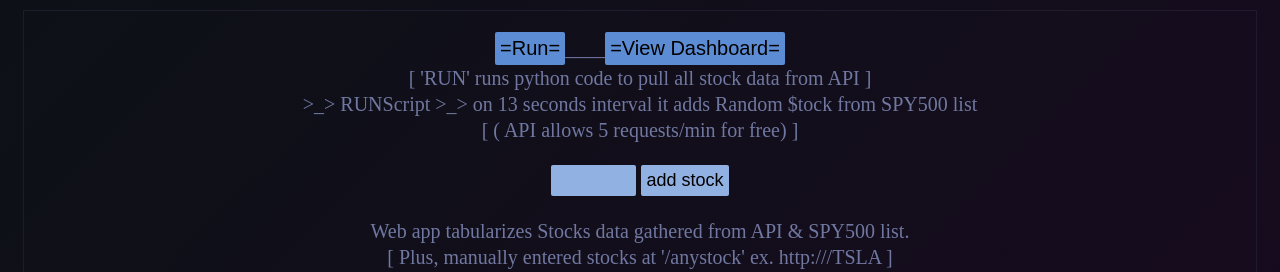
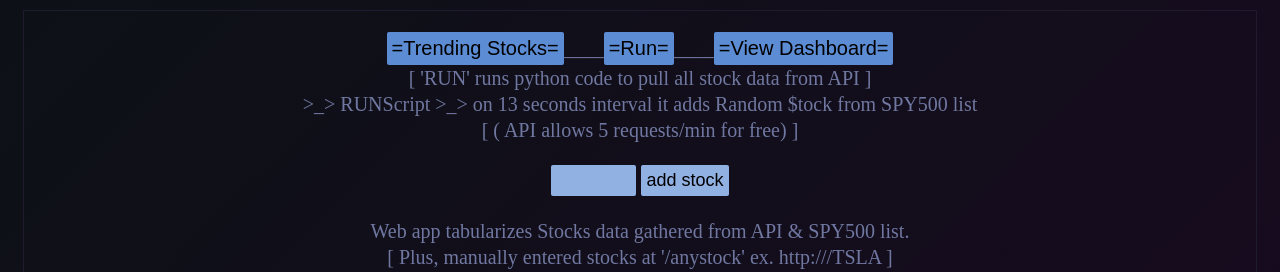
Before and after one commit to Imsach/flaskstockly, a Flask app: template templates/index.html in a window 1280 px wide. Shown: the top 272 px of the page. Run offline with Flask 2, Linux system fonts and the light colour scheme; the template is opened without the code that fills it, so the values that code supplies are empty; parts of the project's set-up code (start-up, migrations or seed data) failed here and were passed over.

Commit message:
added trending stock button

```diff
--- a/templates/index.html
+++ b/templates/index.html
@@ -4,7 +4,7 @@
 <!-- <div class="wrapper">
     <div class="typing"> -->
         <!-- <section class="container"> -->
-        <h4><p style="text-align:center"><button onclick="window.location.href='/run'">=Run=</button>____<button onclick="window.location.href='/view'">=View Dashboard=</button><br>[ 'RUN' runs python code to pull all stock data from API ]<br>
+        <h4><p style="text-align:center"><button onclick="window.location.href='/run2'">=Trending Stocks=</button>____<button onclick="window.location.href='/run'">=Run=</button>____<button onclick="window.location.href='/view'">=View Dashboard=</button><br>[ 'RUN' runs python code to pull all stock data from API ]<br>
         >_> RUNScript >_> on 13 seconds interval it adds Random $tock from SPY500 list <br>[ ( API allows 5 requests/min for free) ]</p></h4><p style="text-align:center"><input id="txt" name="addstock" type="text" maxlength="5" size="5">
         <input id='button' type="button" value="add stock" onclick="location.href='http://192.168.1.104/'+document.getElementById('txt').value"></p>
         <h5><p style="text-align:center">Web app tabularizes Stocks data gathered from API & SPY500 list.<br>[ Plus, manually entered stocks at '/anystock' ex. http://{{ ip }}/TSLA ]<br> Web app is locally running on: {{ ip }}</p></h5>
```
